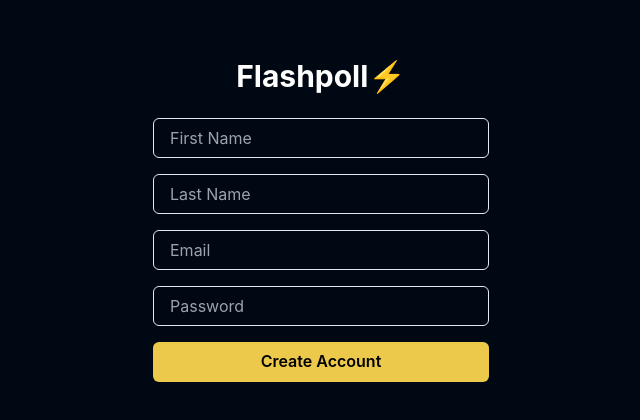
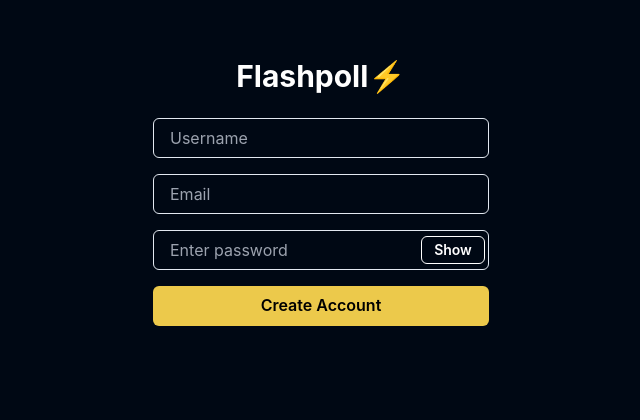
Before and after one commit to AnshVM/flashpoll, a Next.js app: page /signup in a window 1280 px wide. Shown: the part 164-584 px from the top of the page, without its empty margins (319-959 px from the left). Built offline with nearby package versions, Linux system fonts and the light colour scheme.

Commit message:
connect signup page with backend

```diff
--- a/next.config.js
+++ b/next.config.js
@@ -1,6 +1,14 @@
 /** @type {import('next').NextConfig} */
 const nextConfig = {
   reactStrictMode: true,
+  async rewrites() {
+    return [
+      {
+        source: '/api/:path',
+        destination: 'http://localhost:8080/:path*'
+      }
+    ]
+  }
 }
 
 module.exports = nextConfig
--- a/package.json
+++ b/package.json
@@ -15,12 +15,14 @@
     "@types/node": "18.15.11",
     "@types/react": "18.0.31",
     "@types/react-dom": "18.0.11",
+    "axios": "^1.3.5",
     "eslint": "8.37.0",
     "eslint-config-next": "13.2.4",
     "framer-motion": "^10.10.0",
     "next": "13.2.4",
     "react": "18.2.0",
     "react-dom": "18.2.0",
+    "swr": "^2.1.2",
     "typescript": "5.0.3"
   },
   "devDependencies": {
--- a/pages/signup.tsx
+++ b/pages/signup.tsx
@@ -1,16 +1,62 @@
 import { Input, Button } from '@chakra-ui/react';
+import axios from 'axios';
+import { Dispatch, MouseEvent, SetStateAction, useState } from 'react';
+import { InputGroup, InputRightElement } from '@chakra-ui/react';
+
+type SignupRequest = {
+    username: string,
+    email: string,
+    password: string
+}
 
 export default function Signup() {
+
+    const [request, setRequest] = useState<SignupRequest>({
+        username: "",
+        email: "",
+        password: ""
+    })
+
+    const handleSignup = (e: MouseEvent<HTMLButtonElement>) => {
+        axios.post('/api/signup', request)
+            .then((res) => {
+                console.log(res)
+            })
+    }
+
     return (
         <div className="bg-dark h-screen text-white flex flex-col justify-center">
             <h1 className="w-auto mx-auto text-3xl font-bold">Flashpoll⚡</h1>
             <div className="w-96 h-2/5 mx-auto p-6 flex flex-col gap-4">
-                <Input placeholder="First Name"></Input>
-                <Input placeholder="Last Name"></Input>
-                <Input placeholder="Email"></Input>
-                <Input placeholder="Password"></Input>
-                <Button colorScheme='yellow'>Create Account</Button>
+                <Input onChange={(e) => setRequest((prev) => ({ ...prev, username: e.target.value }))} id="username" placeholder="Username"></Input>
+                <Input onChange={(e) => setRequest((prev) => ({ ...prev, email: e.target.value }))} id="email" placeholder="Email"></Input>
+
+                <PasswordInput setRequest={setRequest} />
+
+                <Button onClick={handleSignup} colorScheme='yellow'>Create Account</Button>
             </div>
         </div>
     )
 }
+
+function PasswordInput(props:{setRequest:Dispatch<SetStateAction<SignupRequest>>}) {
+    const [show, setShow] = useState(false)
+    const handleClick = () => setShow(!show)
+
+    return (
+        <InputGroup size='md'>
+            <Input
+                pr='4.5rem'
+                type={show ? 'text' : 'password'}
+                placeholder='Enter password'
+                onChange={(e) => props.setRequest((prev) => ({...prev,password:e.target.value}))}
+            />
+            <InputRightElement width='4.5rem'>
+                <Button variant='outline' colorScheme='black' h='1.75rem' size='sm' onClick={handleClick}>
+                    {show ? 'Hide' : 'Show'}
+                </Button>
+            </InputRightElement>
+        </InputGroup>
+    )
+
+}
```
Also changed, not shown: 1 other file (tests, documents, lock files or other folders).
